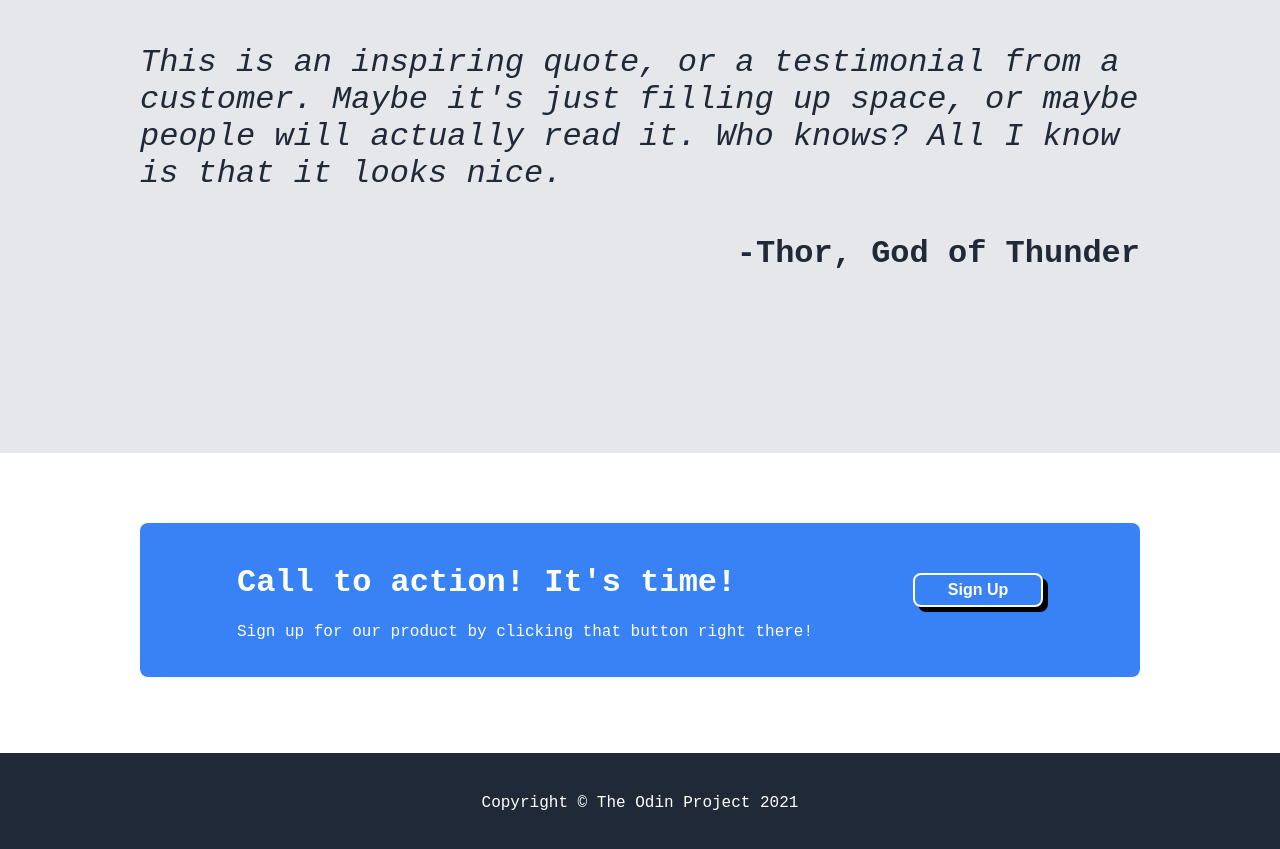
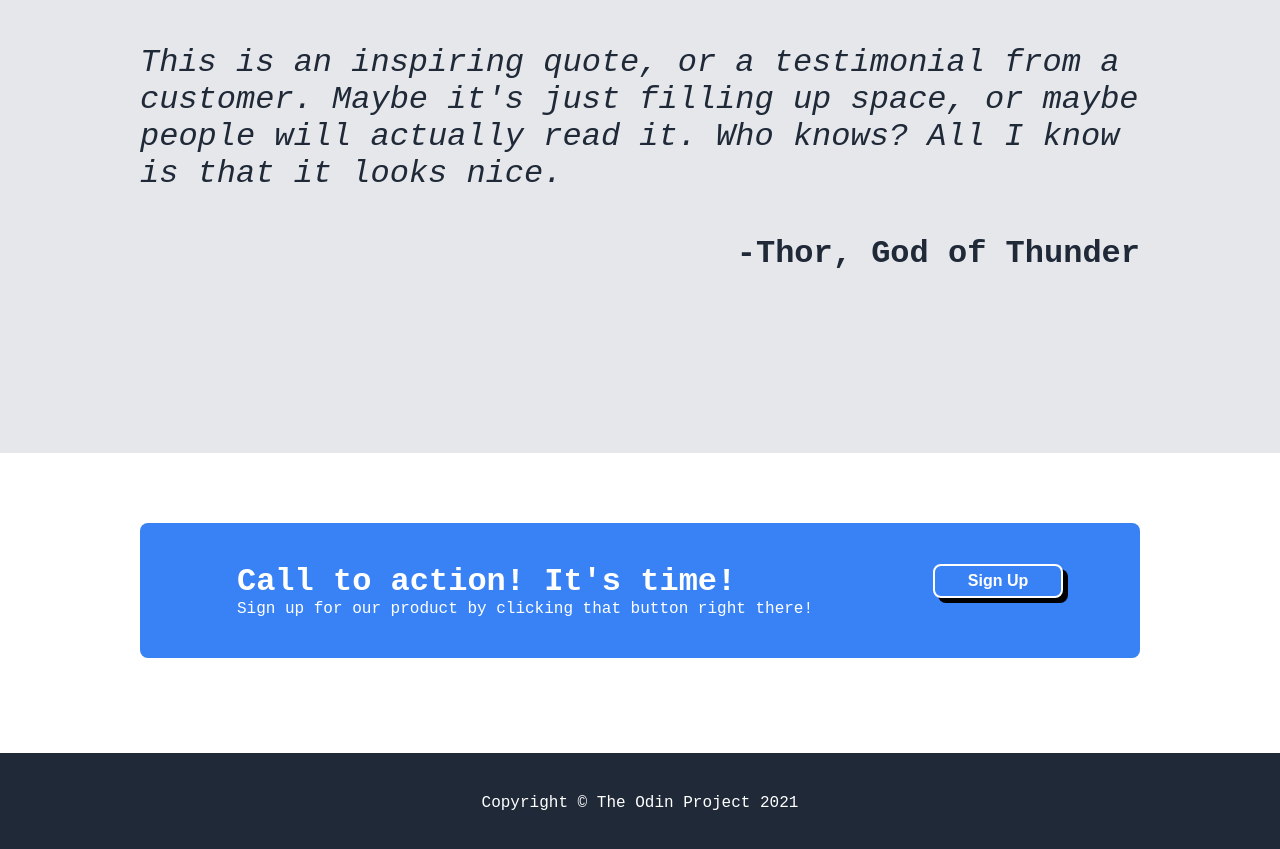
Before and after one commit to guesswhojustme/landing-page-proj, a plain HTML site: page index.html in a window 1280 px wide. Shown: the part 947-1796 px from the top of the page. Drawn offline with Linux system fonts and the light colour scheme.

Commit message:
Update the section-4
Changed the alignment of element inside the call div made them aligned to each other and added some paddings.

```diff
--- a/index.html
+++ b/index.html
@@ -70,8 +70,8 @@
             <div class="call-container">
                 <div class="call-wrapper">
                     <div class="call">
-                            <h1>Call to action! It's time!</h1>
-                            <p>Sign up for our product by clicking that button right there!</p>
+                            <div id="action">Call to action! It's time!</div>
+                            <div>Sign up for our product by clicking that button right there!</div>
                     </div>
                     <div class="button">
                     <button>Sign Up</button>
--- a/style.css
+++ b/style.css
@@ -149,7 +149,12 @@ a{
     justify-content: center;
 }
 .call{
+    padding: 20px;
     color: white;
+}
+#action{
+    font-size: 32px;
+    font-weight: 900;
 }
 .call-wrapper{
     margin-top: 50px;
```
